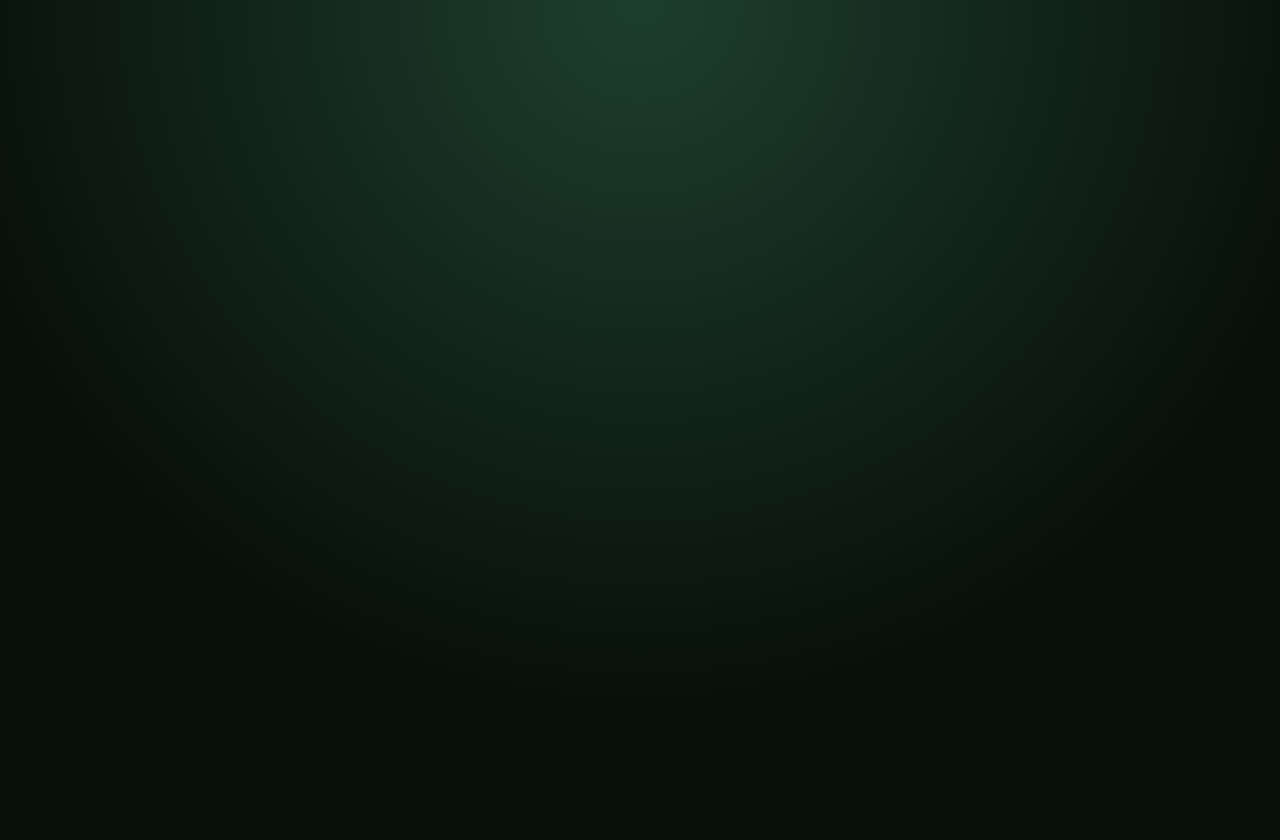
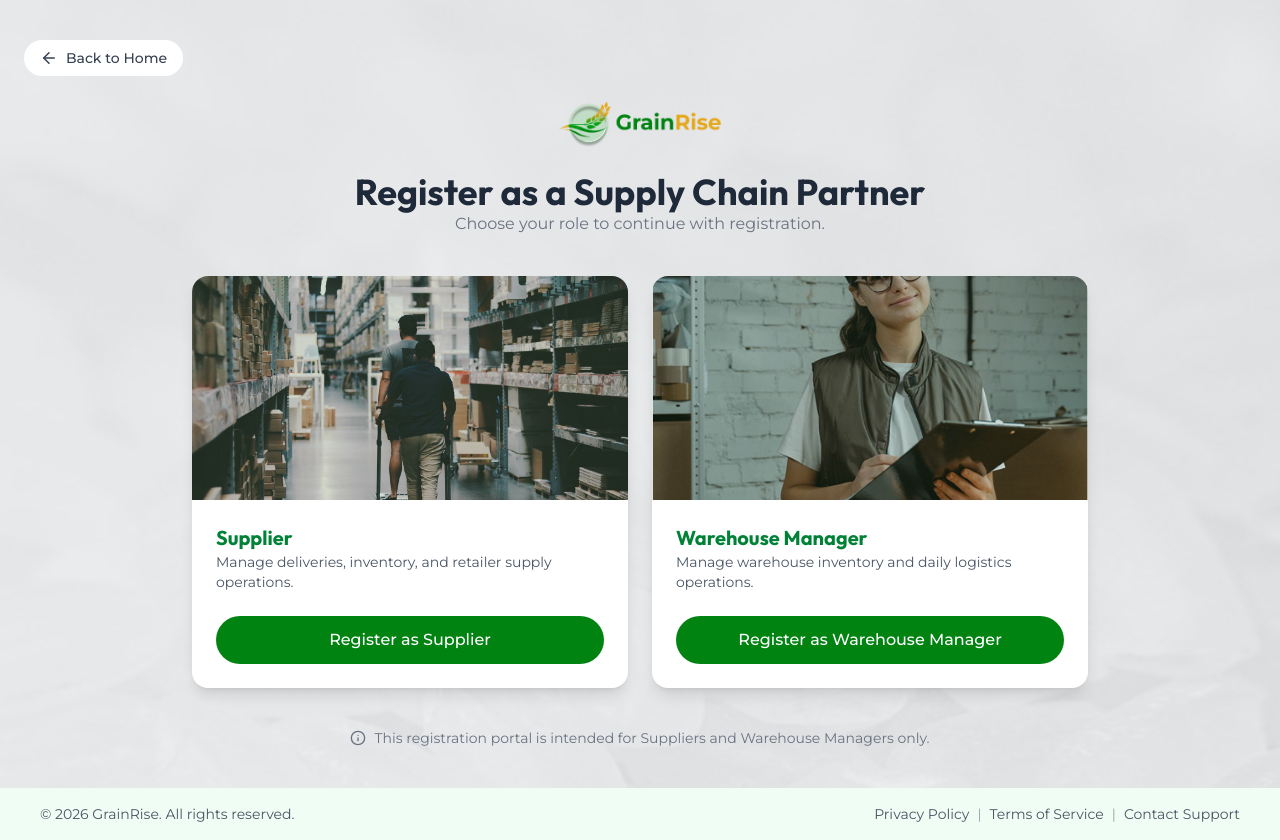
Before and after one commit to heyyyyyy232323/Grainrise-capstone, a React (Vite) app in the folder web-frontend/: page /register in a window 1280 px wide. Before the commit this address had no page. Before the commit the page ends 800 px from the top, so only its background shows below. Built offline with nearby package versions, Linux system fonts and the light colour scheme.

Commit message:
Refactor code structure for improved readability and maintainability

```diff
--- a/web-frontend/src/App.jsx
+++ b/web-frontend/src/App.jsx
@@ -3,6 +3,7 @@ import React from "react";
 import LandingPage from "./LandingPage";
 import Login from "./Login/UserLogin";
 import AdminLogin from "./Login/AdminLogin";
+import Register from "./Register/Register";
 
 function App() {
   return (
@@ -11,6 +12,7 @@ function App() {
         <Route path="/" element={<LandingPage />} />
         <Route path="/login" element={<Login />} />
         <Route path="/admin-login" element={<AdminLogin />} />
+        <Route path="/register" element={<Register />} />
       </Routes>
     </BrowserRouter>
   );
--- a/web-frontend/src/Components/Minor-Components/CustomWhiteButton.jsx
+++ b/web-frontend/src/Components/Minor-Components/CustomWhiteButton.jsx
@@ -10,7 +10,7 @@ const CustomWhiteButton = ({
         flex items-center justify-center
         p-3
         rounded-full
-        bg-gray-200
+        bg-[#FFFFFF]
         text-gray-700
         hover:bg-gray-300
         active:scale-95
--- a/web-frontend/src/Login/UserLogin.jsx
+++ b/web-frontend/src/Login/UserLogin.jsx
@@ -146,7 +146,7 @@ const UserLogin = () => {
             <p className="text-center text-sm text-gray-700 mt-6">
               Don't have an account?{" "}
               <a
-                href="#"
+                href="/register"
                 className="text-green-700 font-semibold hover:underline"
               >
                 Register
--- /dev/null
+++ b/web-frontend/src/Register/Register.jsx
@@ -0,0 +1,117 @@
+import { useNavigate } from "react-router-dom";
+import { ArrowLeft, Info } from "lucide-react";
+
+// Adjust these import paths to match your project structure
+import CustomGreenButton from "../Components/Minor-Components/CustomGreenButton";
+import CustomWhiteButton from "../Components/Minor-Components/CustomWhiteButton";
+import Footer from "../Components/Minor-Components/CustomFooter";
+import Logo from "../assets/Logo.png";
+import backgroundImage from "../assets/UserloginBG.png";
+
+// Swap these with your real photos
+import supplierImg from "../assets/supplier.png";
+import warehouseManagerImg from "../assets/warehouse-manager.png";
+
+const roles = [
+  {
+    key: "supplier",
+    title: "Supplier",
+    description: "Manage deliveries, inventory, and retailer supply operations.",
+    buttonText: "Register as Supplier",
+    image: supplierImg,
+    path: "/register/supplier",
+  },
+  {
+    key: "warehouse-manager",
+    title: "Warehouse Manager",
+    description: "Manage warehouse inventory and daily logistics operations.",
+    buttonText: "Register as Warehouse Manager",
+    image: warehouseManagerImg,
+    path: "/register/warehouse-manager",
+  },
+];
+
+const RoleCard = ({ title, description, buttonText, image, onClick }) => (
+  <div
+    onClick={onClick}
+    className="bg-white rounded-2xl shadow-lg overflow-hidden flex flex-col cursor-pointer transition-all duration-300 hover:scale-[1.03] hover:shadow-2xl"
+  >
+    <img src={image} alt={title} className="w-full h-56 object-cover" />
+    <div className="p-6 flex flex-col flex-1">
+      <h3 className="text-xl font-bold text-green-700 mb-2">{title}</h3>
+      <p className="text-gray-600 text-sm mb-6 flex-1">{description}</p>
+      <CustomGreenButton
+        text={buttonText}
+        onClick={onClick}
+        className="w-full !rounded-full !py-3"
+      />
+    </div>
+  </div>
+);
+
+const RegisterGateway = () => {
+  const navigate = useNavigate();
+
+  return (
+    <div className="min-h-screen flex flex-col relative overflow-hidden">
+      {/* Background image */}
+      <div
+        className="absolute inset-0 bg-cover bg-center"
+        style={{ backgroundImage: `url(${backgroundImage})` }}
+      />
+
+      {/* Page color overlay at 70% opacity so the background image shows through */}
+      <div className="absolute inset-0 bg-gray-100 opacity-70" />
+
+      <div className="relative z-10 flex-1 px-6 py-10">
+        <CustomWhiteButton
+          icon={
+            <span className="flex items-center gap-2 px-2 text-sm font-medium whitespace-nowrap">
+              <ArrowLeft size={18} />
+              Back to Home
+            </span>
+          }
+          className="!rounded-full w-auto !p-2"
+          onClick={() => navigate("/")}
+        />
+
+        <div className="max-w-3xl mx-auto text-center mt-6">
+          <div className="flex items-center justify-center mb-6">
+            <img src={Logo} alt="GrainRise Logo" className="h-12 object-contain" />
+          </div>
+
+          <h1 className="text-3xl sm:text-4xl font-bold text-gray-800 mb-2">
+            Register as a Supply Chain Partner
+          </h1>
+          <p className="text-gray-500 mb-10">
+            Choose your role to continue with registration.
+          </p>
+        </div>
+
+        <div className="max-w-4xl mx-auto grid grid-cols-1 sm:grid-cols-2 gap-6">
+          {roles.map((role) => (
+            <RoleCard
+              key={role.key}
+              title={role.title}
+              description={role.description}
+              buttonText={role.buttonText}
+              image={role.image}
+              onClick={() => navigate(role.path)}
+            />
+          ))}
+        </div>
+
+        <p className="flex items-center justify-center gap-2 text-sm text-gray-500 mt-10">
+          <Info size={16} />
+          This registration portal is intended for Suppliers and Warehouse Managers only.
+        </p>
+      </div>
+
+      <div className="relative z-10">
+        <Footer />
+      </div>
+    </div>
+  );
+};
+
+export default RegisterGateway;
```
Also changed, not shown: web-frontend/src/assets/supplier.png (added), web-frontend/src/assets/warehouse-manager.png (added).
